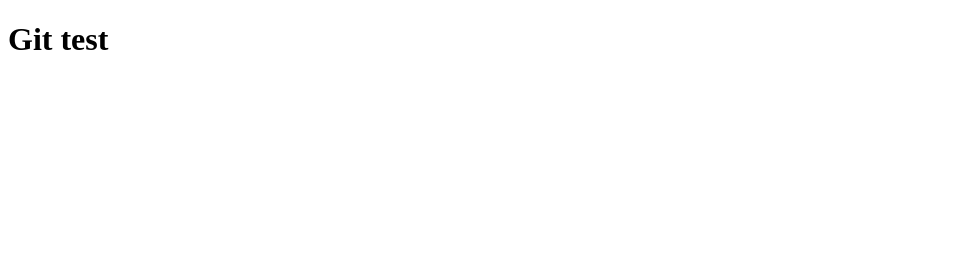
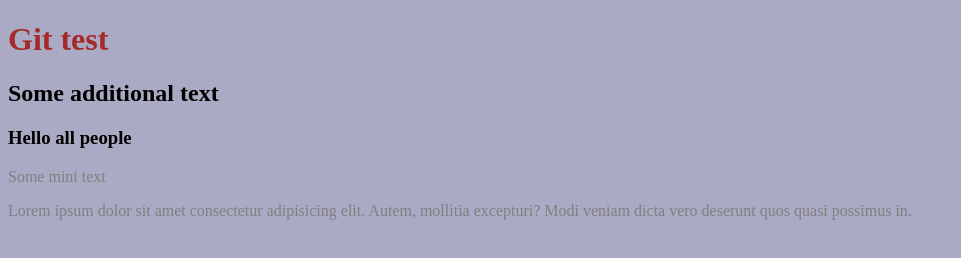
Before and after one commit to IhorMar/gittest, a plain HTML site: page index.html in a window 1280 px wide. Shown: the whole page, without its empty margins (0-961 px from the left). Drawn offline with Linux system fonts and the light colour scheme.

Commit message:
I do some change

```diff
--- a/css/main.css
+++ b/css/main.css
@@ -0,0 +1,11 @@
+body {
+    background-color: rgb(170, 170, 197);
+}
+
+h1 {
+    color: brown;
+}
+
+p {
+    color: gray;
+}
--- a/index.html
+++ b/index.html
@@ -6,10 +6,19 @@
     <meta http-equiv="X-UA-Compatible" content="IE=edge">
     <meta name="viewport" content="width=device-width, initial-scale=1.0">
     <title>Document</title>
+    <link rel="stylesheet" href="css/main.css">
 </head>
 
 <body>
-    <h1>Git test</h1>
+    <div>
+        <h1>Git test</h1>
+        <h2>Some additional text</h2>
+        <h3>Hello all people</h3>
+        <p>Some mini text</p>
+        <p>Lorem ipsum dolor sit amet consectetur adipisicing elit. Autem, mollitia excepturi? Modi veniam dicta vero deserunt quos quasi possimus in.</p>
+
+    </div>
+
 </body>
 
 </html>
```
